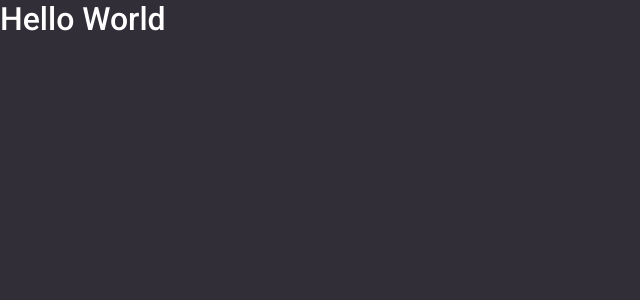
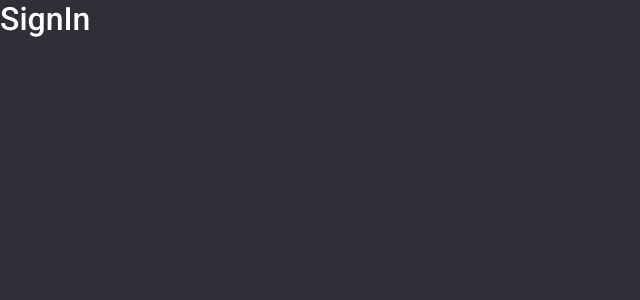
Before and after one commit to luizandrends/xlab-frontend, a React (Create React App) app: page / in a window 1280 px wide. Shown: the top 300 px of the page, without its empty margins (0-640 px from the left). Built offline with nearby package versions, Linux system fonts and the light colour scheme; the HTML template or start-up script is replaced by a standard one.

Commit message:
feat: Router

```diff
--- a/package.json
+++ b/package.json
@@ -10,12 +10,14 @@
     "@types/node": "^12.0.0",
     "@types/react": "^16.9.0",
     "@types/react-dom": "^16.9.0",
+    "@types/react-router-dom": "^5.1.5",
     "@types/styled-components": "^5.1.1",
     "@unform/core": "^2.1.3",
     "polished": "^3.6.5",
     "react": "^16.13.1",
     "react-dom": "^16.13.1",
     "react-icons": "^3.10.0",
+    "react-router-dom": "^5.2.0",
     "react-scripts": "3.4.1",
     "styled-components": "^5.1.1",
     "typescript": "~3.7.2"
@@ -45,7 +47,7 @@
     "@typescript-eslint/eslint-plugin": "^3.6.0",
     "@typescript-eslint/parser": "^3.6.0",
     "babel-eslint": "^10.1.0",
-    "eslint": "^7.4.0",
+    "eslint": "^6.8.0",
     "eslint-config-airbnb": "^18.1.0",
     "eslint-config-prettier": "^6.10.1",
     "eslint-import-resolver-typescript": "^2.0.0",
--- /dev/null
+++ b/public/index.html
@@ -0,0 +1,16 @@
+<!DOCTYPE html>
+<html lang="en">
+  <head>
+    <meta charset="utf-8" />
+    <meta name="viewport" content="width=device-width, initial-scale=1" />
+    <meta name="theme-color" content="#FF9000" />
+
+    <title>GoBarber</title>
+
+    <link href="https://fonts.googleapis.com/css2?family=Roboto:wght@100;400;500&display=swap" rel="stylesheet">
+  </head>
+  <body>
+    <noscript>You need to enable JavaScript to run this app.</noscript>
+    <div id="root"></div>
+  </body>
+</html>
--- a/src/App.tsx
+++ b/src/App.tsx
@@ -1,13 +1,16 @@
 import React from 'react';
+import { BrowserRouter as Router } from 'react-router-dom';
 
 import GlobalStyle from './styles/global';
 
+import Routes from './routes';
+
 const App: React.FC = () => {
   return (
-    <>
+    <Router>
       <GlobalStyle />
-      <h1>Hello World</h1>
-    </>
+      <Routes />
+    </Router>
   );
 };
 
--- /dev/null
+++ b/src/pages/SignIn/index.tsx
@@ -0,0 +1,9 @@
+import React from 'react';
+
+// import { Container } from './styles';
+
+const SignIn: React.FC = () => {
+  return <h1>SignIn</h1>;
+};
+
+export default SignIn;
--- /dev/null
+++ b/src/react-app-env.d.ts
@@ -0,0 +1 @@
+/// <reference types="react-scripts" />
--- /dev/null
+++ b/src/routes/Route.tsx
@@ -0,0 +1,39 @@
+import React from 'react';
+import {
+  Route as ReactDOMRoute,
+  RouteProps as ReactDOMRouteProps,
+  Redirect,
+} from 'react-router-dom';
+
+interface RouteProps extends ReactDOMRouteProps {
+  isPrivate?: boolean;
+  component: React.ComponentType;
+}
+
+const Route: React.FC<RouteProps> = ({
+  isPrivate = false,
+  component: Component,
+  ...rest
+}) => {
+  const user = false;
+
+  return (
+    <ReactDOMRoute
+      {...rest}
+      render={({ location }) => {
+        return isPrivate === !!user ? (
+          <Component />
+        ) : (
+          <Redirect
+            to={{
+              pathname: isPrivate ? '/' : '/dashboard',
+              state: { from: location },
+            }}
+          />
+        );
+      }}
+    />
+  );
+};
+
+export default Route;
--- /dev/null
+++ b/src/routes/index.tsx
@@ -0,0 +1,14 @@
+import React from 'react';
+import { Switch } from 'react-router-dom';
+
+import Route from './Route';
+
+import SignIn from '../pages/SignIn';
+
+const Routes: React.FC = () => (
+  <Switch>
+    <Route path="/" exact component={SignIn} />
+  </Switch>
+);
+
+export default Routes;
```
Also changed, not shown: 1 other file (tests, documents, lock files or other folders).
